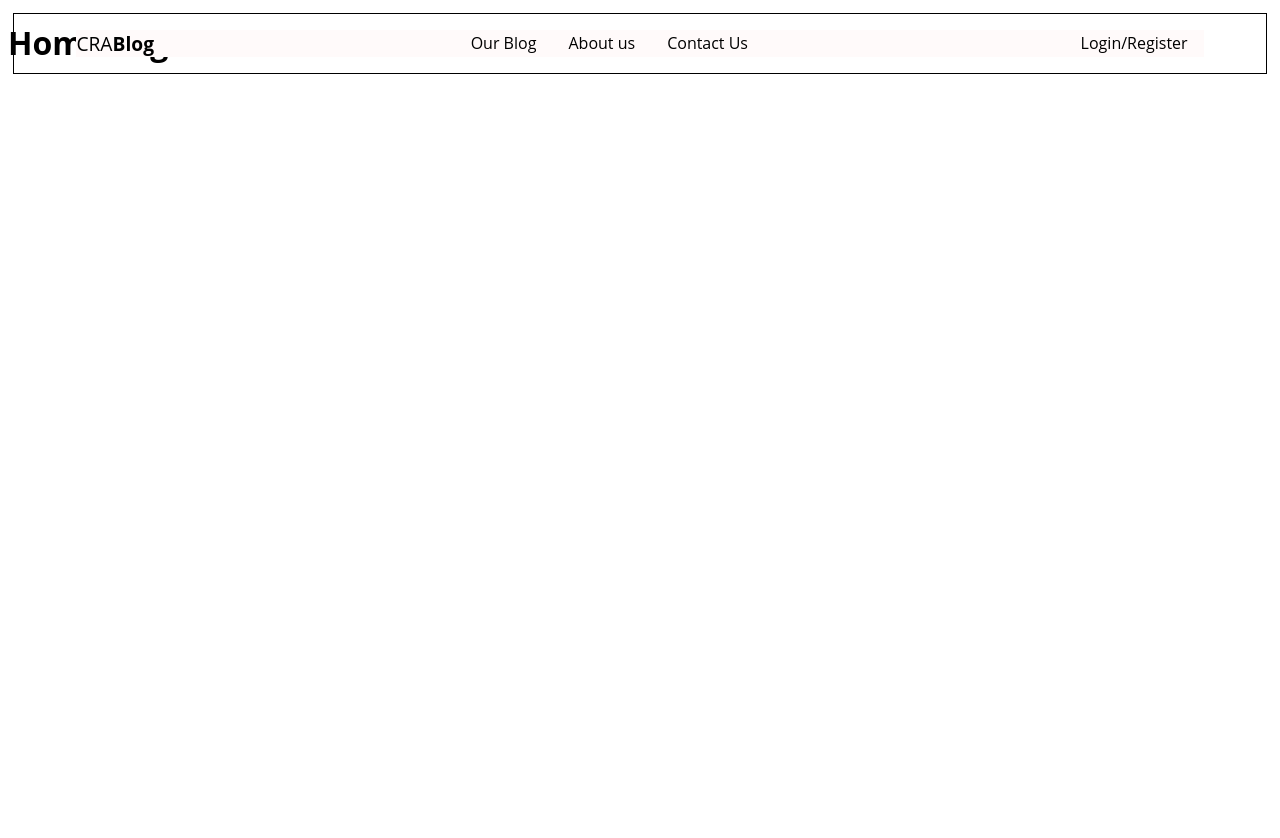
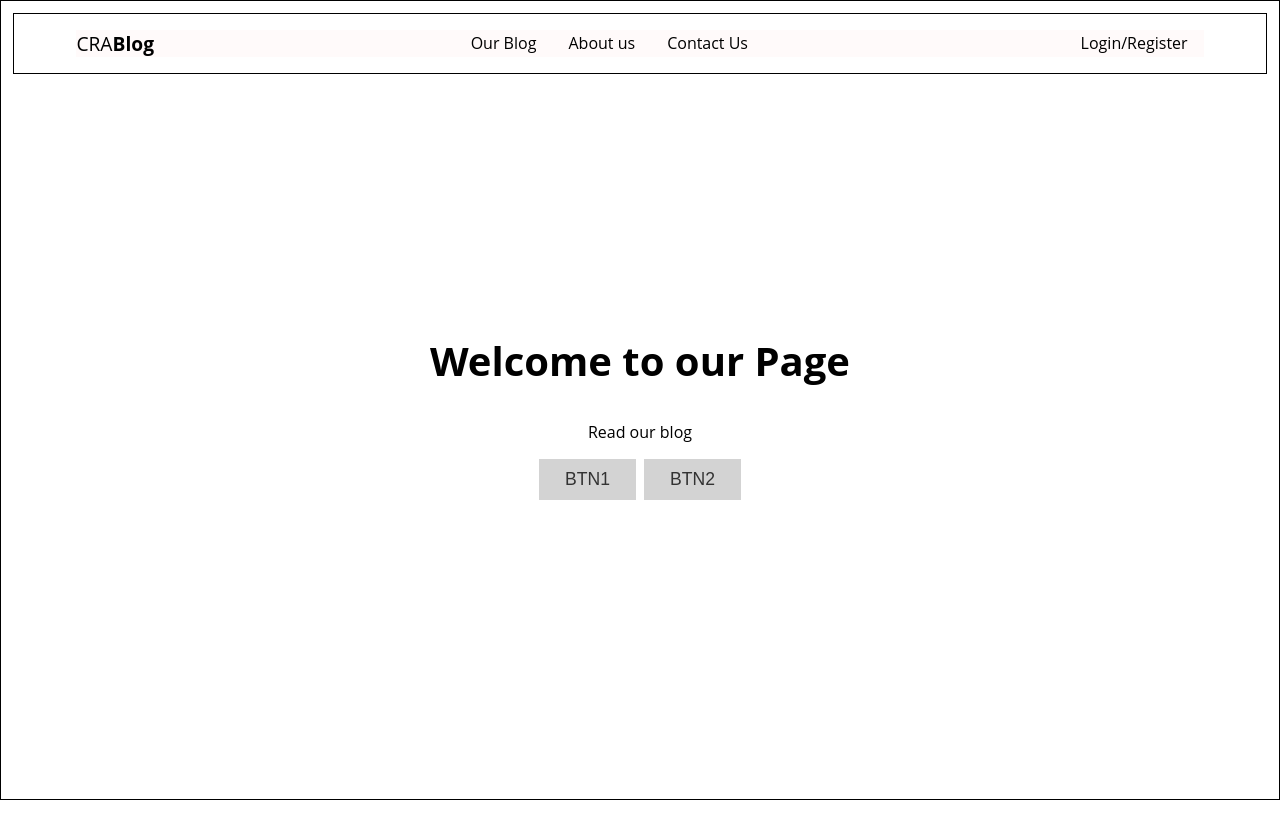
Before and after one commit to Tr1nTuKaS/React-Contect-Reducer-2021.11.10, a React (Create React App) app: page / in a window 1280 px wide. Shown: the top 838 px of the page. Before the commit the page ends 800 px from the top, so only its background shows below. Built offline with nearby package versions, Linux system fonts and the light colour scheme.

Commit message:
heroAlmost

```diff
--- /dev/null
+++ b/src/components/ui/button/Button.jsx
@@ -0,0 +1,6 @@
+import css from './Button.module.css';
+function Button({ children }) {
+  return <button className={css.btn}>{children}</button>;
+}
+
+export default Button;
--- /dev/null
+++ b/src/components/ui/button/Button.module.css
@@ -0,0 +1,8 @@
+.btn {
+  border-color: transparent;
+  background-color: lightgray;
+  padding: 0.5rem 1.5rem;
+  text-transform: uppercase;
+  color: #333;
+  font-size: 1.1rem;
+}
--- a/src/pages/home/HomePage.jsx
+++ b/src/pages/home/HomePage.jsx
@@ -1,7 +1,9 @@
+import HeroSecion from '../../sections/hero/HeroSection';
+
 function HomePage() {
   return (
     <main>
-      <h1>Home Page</h1>
+      <HeroSecion />
     </main>
   );
 }
--- a/src/sections/hero/HeroSection.jsx
+++ b/src/sections/hero/HeroSection.jsx
@@ -0,0 +1,19 @@
+import css from './HeroSection.module.css';
+import Button from '../../components/ui/button/Button';
+
+function HeroSecion() {
+  return (
+    <section className={css.section}>
+      <div className={css.center}>
+        <h1>Welcome to our Page</h1>
+        <p>Read our blog</p>
+        <div className={css.ctrl}>
+          <Button>btn1</Button>
+          <Button>btn2</Button>
+        </div>
+      </div>
+    </section>
+  );
+}
+
+export default HeroSecion;
--- a/src/sections/hero/HeroSection.module.css
+++ b/src/sections/hero/HeroSection.module.css
@@ -0,0 +1,23 @@
+.section {
+  height: 100vh;
+  border: 1px solid #000;
+  margin-bottom: 300px;
+
+  display: flex;
+  justify-content: center;
+  align-items: center;
+}
+
+.center {
+  text-align: center;
+}
+
+.center h1 {
+  font-size: 2.5rem;
+}
+
+.ctrl {
+  display: flex;
+  gap: 0.5rem;
+  justify-content: center;
+}
--- a/src/styles/global.css
+++ b/src/styles/global.css
@@ -1,5 +1,9 @@
 * {
   box-sizing: border-box;
+}
+
+body {
+  margin: 0;
 }
 
 a {
```
Also changed, not shown: src/assets/img/hero.jpg (added).
